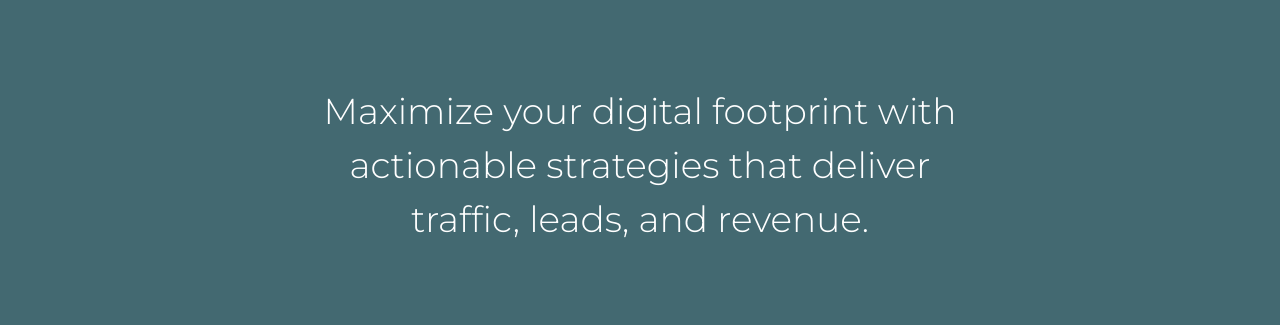
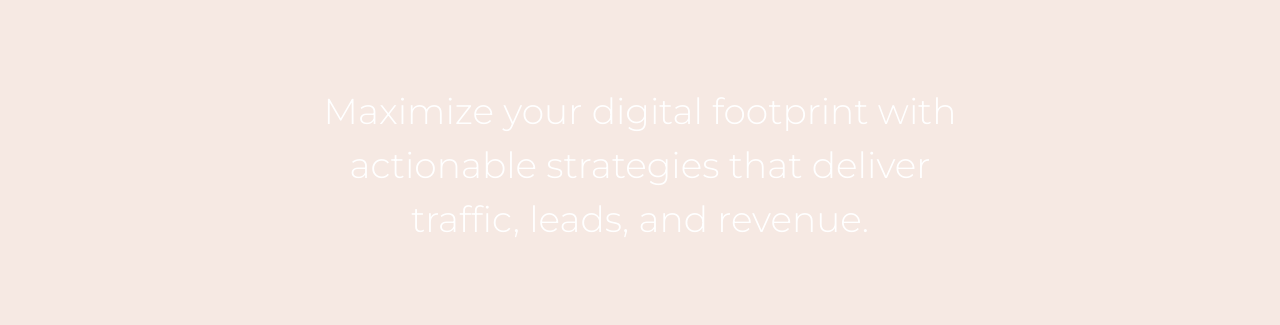
Before and after one commit to perkrdra/pkd-konsult, a plain HTML site: page index.html in a window 1280 px wide. Shown: the part 339-664 px from the top of the page. Drawn offline with Linux system fonts and the light colour scheme.

Commit message:
Update index.html

```diff
--- a/index.html
+++ b/index.html
@@ -28,7 +28,7 @@
         font-family: "Montserrat", sans-serif;
         margin: 0;
         padding: 0;
-        background: #436971;
+        background: #f6e9e3;
         min-height: 100vh;
         display: flex;
         flex-direction: column;
```
